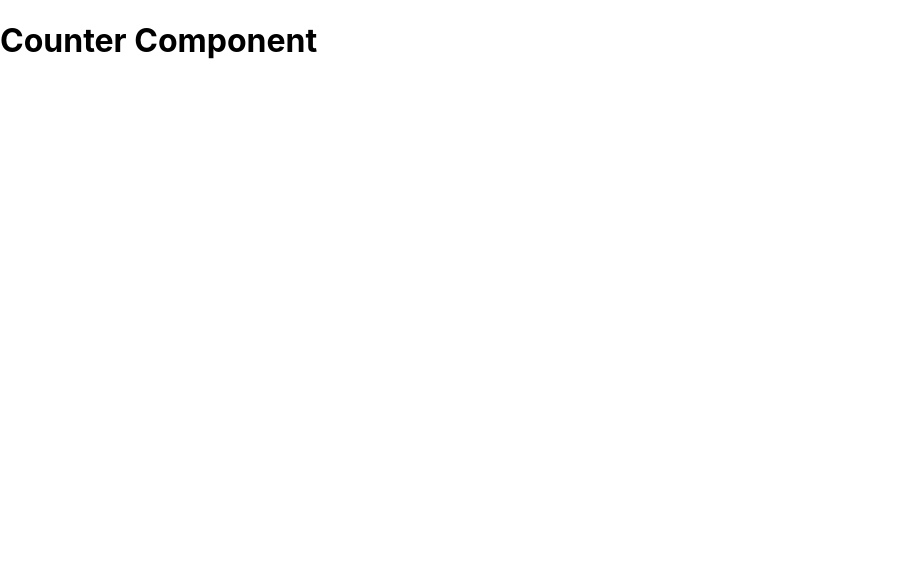
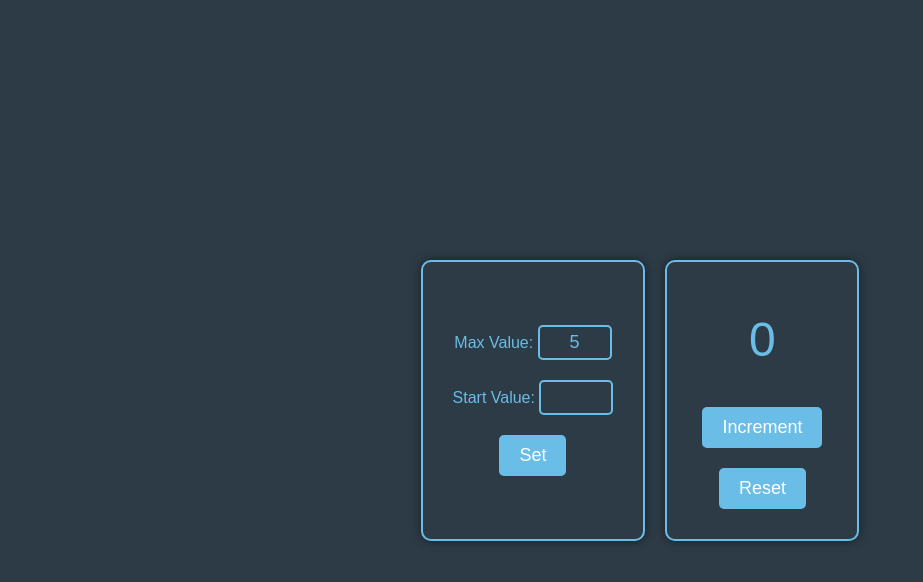
Before and after one commit to gkirber/counter, a React (Create React App) app: page / in a window 1280 px wide. Shown: the top 582 px of the page, without its empty margins (0-923 px from the left). Built offline with nearby package versions, Linux system fonts and the light colour scheme.

Commit message:
V1.0 Complete

```diff
--- /dev/null
+++ b/src/components/Counter.css
@@ -0,0 +1,82 @@
+body {
+    display: flex;
+    justify-content: center;
+    align-items: center;
+    min-height: 100vh;
+    margin: 0;
+    background-color: #2d3b46;
+    font-family: Arial, sans-serif;
+}
+
+.container {
+    display: flex;
+    gap: 20px;
+}
+
+.inner-frame {
+    border: 2px solid #69bde7;
+    padding: 10px;
+    border-radius: 5px;
+    margin-top: 10px;
+}
+
+.label {
+    color: #69bde7;
+}
+
+.box {
+    display: flex;
+    flex-direction: column;
+    justify-content: center;
+    align-items: center;
+    gap: 20px;
+    border: 2px solid #69bde7;
+    padding: 30px;
+    border-radius: 10px;
+    background-color: transparent;
+    box-shadow: 0 0 10px rgba(0, 0, 0, 0.5);
+}
+
+.box input[type="text"] {
+    width: 60px;
+    text-align: center;
+    border: 2px solid #69bde7;
+    border-radius: 5px;
+    padding: 5px;
+    font-size: 18px;
+    color: #69bde7;
+    background-color: transparent;
+}
+
+.box input[type="text"]:focus {
+    outline: none;
+    box-shadow: 0 0 5px #69bde7;
+}
+
+.button:hover {
+    background-color: #5aa7d1;
+}
+
+.counter-display {
+    font-size: 48px;
+    color: #69bde7;
+    text-align: center;
+    margin: 20px 0;
+}
+
+.button {
+    display: inline-block;
+    border: none;
+    padding: 10px 20px;
+    margin: 0 5px;
+    font-size: 18px;
+    cursor: pointer;
+    border-radius: 5px;
+    background-color: #69bde7;
+    color: #fff;
+    transition: background-color 0.3s ease;
+}
+
+button:hover {
+    background-color: #5aa7d1;
+}
--- a/src/components/Counter.tsx
+++ b/src/components/Counter.tsx
@@ -1,12 +1,59 @@
-import React, {useState} from 'react';
+import React, {useState} from 'react'
+import './Counter.css'
+
 
 const Counter = () => {
     const [maxValue, setMaxValue] = useState<number>(5)
     const [startValue, setStartValue] = useState<number>(0)
+    const [count, setCount] = useState<number>(0)
+
+    const handleSetValues = () => {
+        if (startValue < maxValue) {
+            setCount(startValue)
+        } else {
+            alert('Start value must be less than Max value!')
+        }
+    }
+
+    const handleIncrement = () => {
+        if (count < maxValue) {
+            setCount(count + 1)
+        }
+    }
+
+    const handleReset = () => {
+        setCount(startValue)
+    }
 
     return (
-        <div>
-            <h1>Counter Component</h1>
+        <div className="container">
+            <div className="box">
+                <div>
+                    <label className="label">Max Value: </label>
+                    <input
+                        type="text"
+                        value={maxValue || ''}
+                        onChange={(e) => setMaxValue(Number(e.target.value) || 0)}
+                    />
+                </div>
+                <div>
+                    <label className="label">Start Value: </label>
+                    <input
+                        type="text"
+                        value={startValue || ''}
+                        onChange={(e) => setStartValue(Number(e.target.value) || 0)}
+                    />
+                </div>
+                <button className="button" onClick={handleSetValues}>Set</button>
+            </div>
+
+            <div className="box">
+                <div className="counter-display">{count}</div>
+                <button className="button" onClick={handleIncrement} disabled={count >= maxValue}>
+                    Increment
+                </button>
+                <button className="button" onClick={handleReset} disabled={count === startValue}>Reset</button>
+            </div>
         </div>
     )
 }
```
